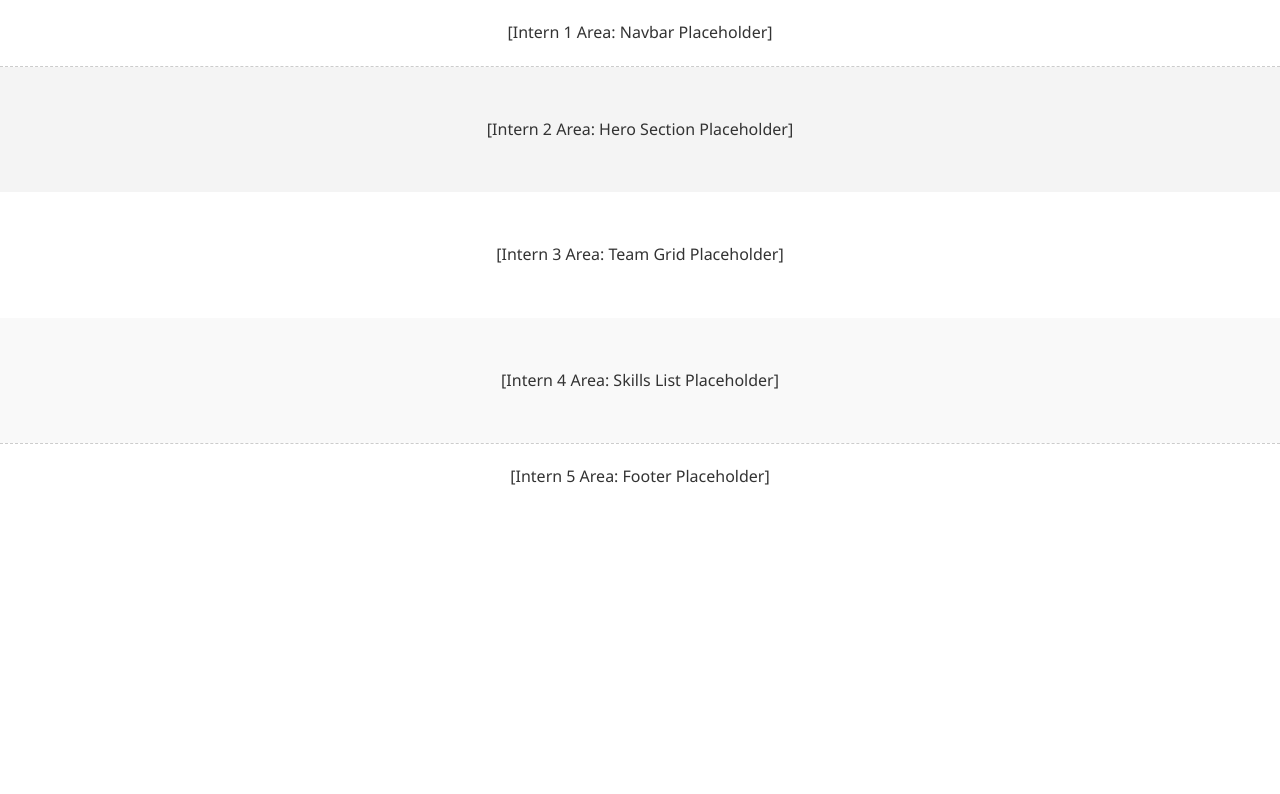
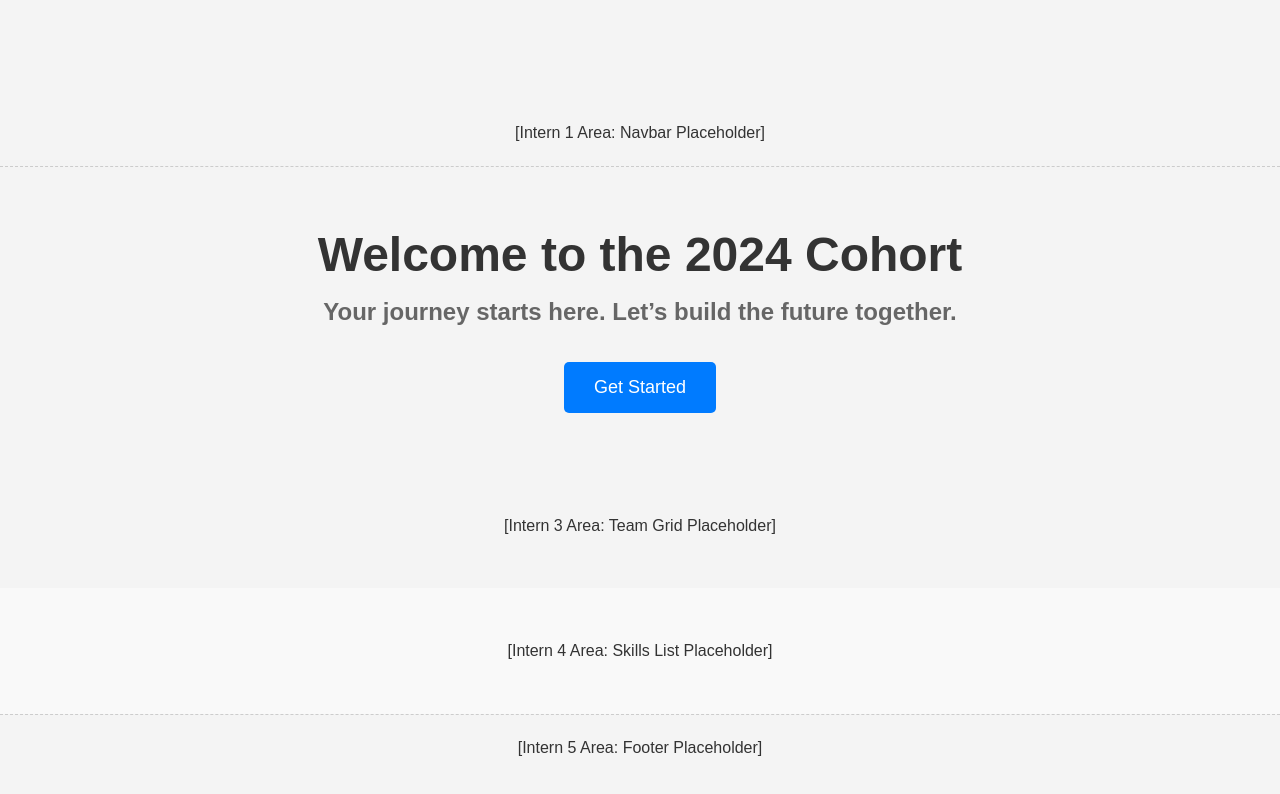
Before and after one commit to aryandive/hexagon-hub, a plain HTML site: page index.html in a window 1280 px wide. Drawn offline with Linux system fonts and the light colour scheme.

Commit message:
welcome page

```diff
--- a/index.html
+++ b/index.html
@@ -19,7 +19,56 @@
 
     <header id="hero">
         <div style="padding: 50px; text-align: center; background-color: #f4f4f4;">
-            [Intern 2 Area: Hero Section Placeholder]
+            <!DOCTYPE html>
+            <html lang="en">
+            <head>
+                <meta charset="UTF-8">
+                <title>Welcome Page</title>
+                <style>
+                    body {
+                        font-family: Arial, sans-serif;
+                        text-align: center;
+                        margin-top: 100px;
+                        background-color: #f4f4f4;
+                    }
+                    h1 {
+                        font-size: 48px;
+                        color: #333;
+                    }
+                    h2 {
+                        font-size: 24px;
+                        color: #666;
+                    }
+                    button {
+                        margin-top: 30px;
+                        padding: 15px 30px;
+                        font-size: 18px;
+                        cursor: pointer;
+                        background-color: #007BFF;
+                        color: white;
+                        border: none;
+                        border-radius: 5px;
+                    }
+                    button:hover {
+                        background-color: #0056b3;
+                    }
+                </style>
+            </head>
+            <body>
+
+                <h1>Welcome to the 2024 Cohort</h1>
+                <h2>Your journey starts here. Let’s build the future together.</h2>
+
+                <button onclick="showAlert()">Get Started</button>
+
+            <script>
+                function showAlert() {
+                alert("Hello!");
+            }
+            </script>
+
+            </body>
+            </html>
         </div>
     </header>
 
```
